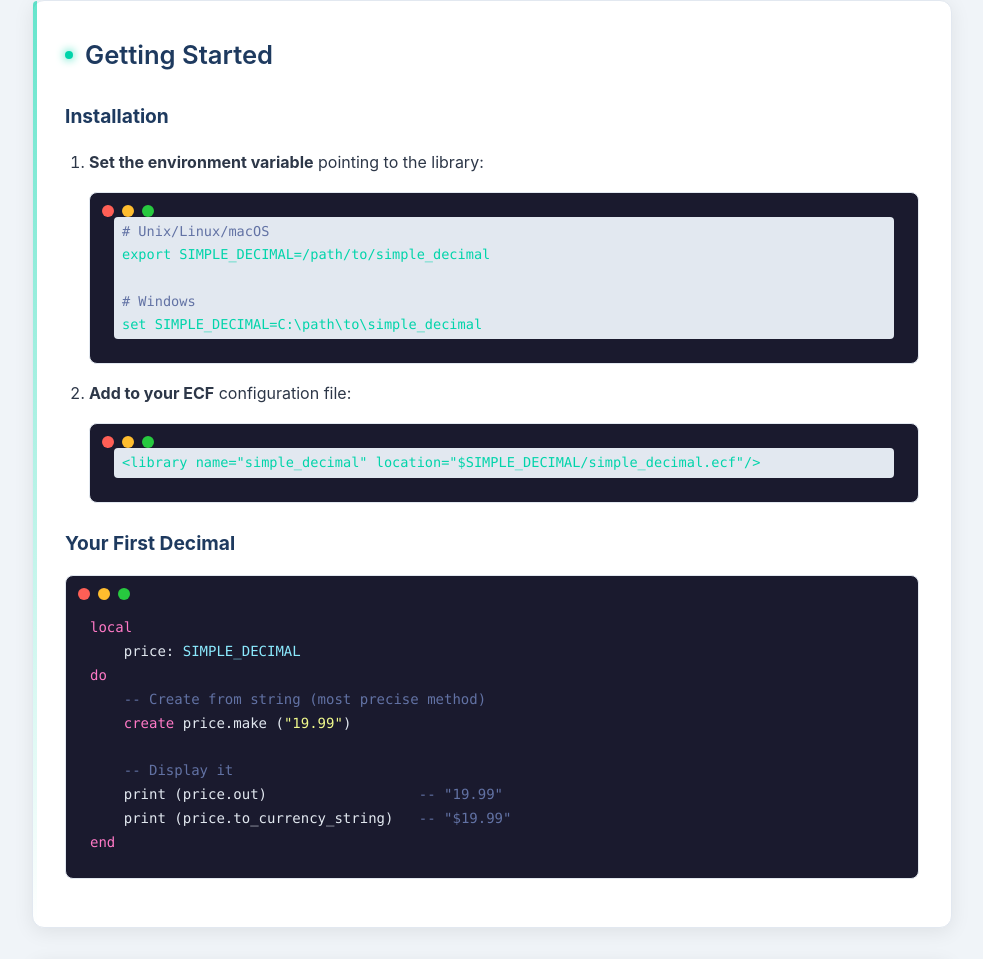
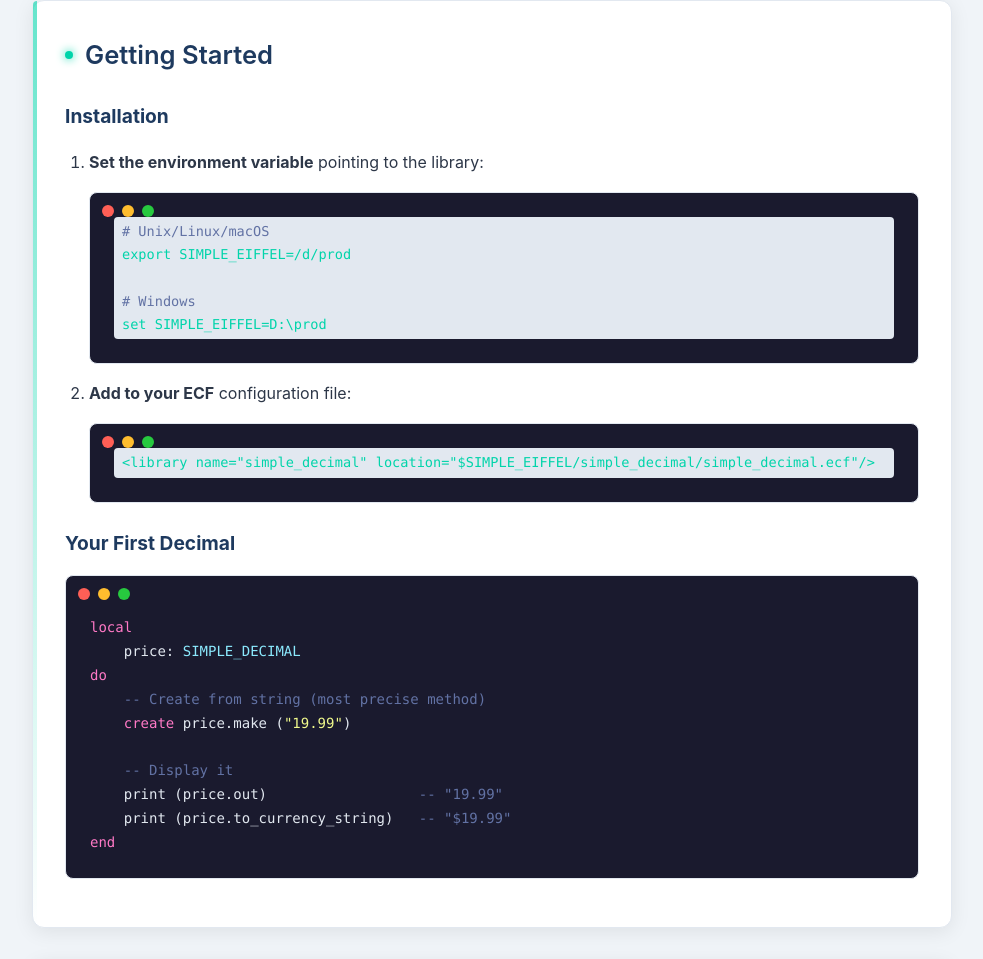
Before and after one commit to simple-eiffel/simple_decimal, a website: page docs/user-guide.html in a window 1280 px wide. Shown: the part 1188-2147 px from the top of the page, without its empty margins (148-1131 px from the left). Drawn offline with Linux system fonts and the light colour scheme.

Commit message:
docs: Update to use SIMPLE_EIFFEL ecosystem env var

```diff
--- a/docs/user-guide.html
+++ b/docs/user-guide.html
@@ -59,13 +59,13 @@
             <ol>
                 <li><strong>Set the environment variable</strong> pointing to the library:
 <pre><code><span class="comment"># Unix/Linux/macOS</span>
-export SIMPLE_DECIMAL=/path/to/simple_decimal
+export SIMPLE_EIFFEL=/d/prod
 
 <span class="comment"># Windows</span>
-set SIMPLE_DECIMAL=C:\path\to\simple_decimal</code></pre>
+set SIMPLE_EIFFEL=D:\prod</code></pre>
                 </li>
                 <li><strong>Add to your ECF</strong> configuration file:
-<pre><code>&lt;library name="simple_decimal" location="$SIMPLE_DECIMAL/simple_decimal.ecf"/&gt;</code></pre>
+<pre><code>&lt;library name="simple_decimal" location="$SIMPLE_EIFFEL/simple_decimal/simple_decimal.ecf"/&gt;</code></pre>
                 </li>
             </ol>
 
```
Also changed, not shown: docs/index.html (+2 -2 lines), README.md.
